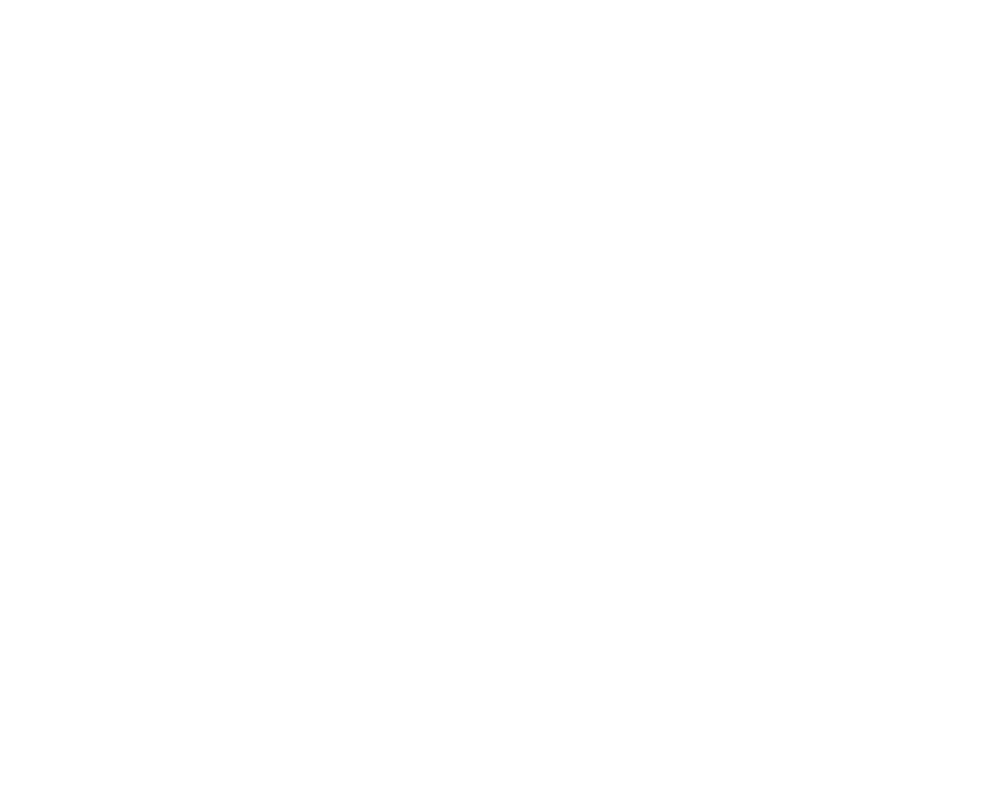
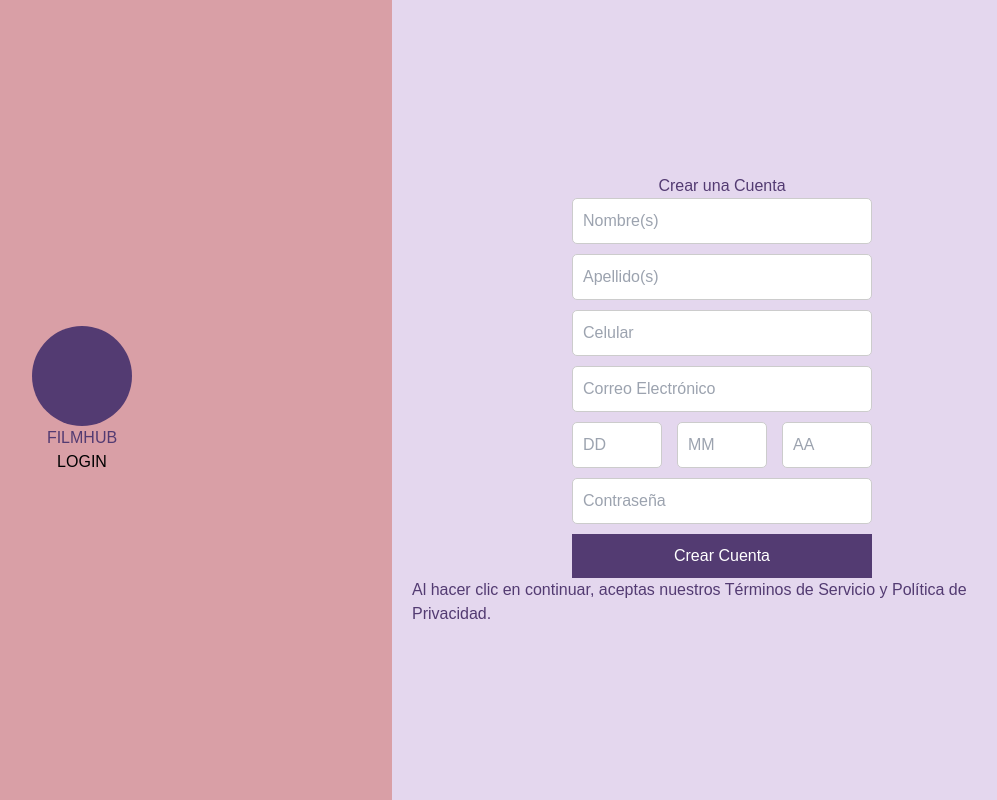
Before and after one commit to Jean-Carlos-L/FilmHub, a React (Vite) app: page / in a window 1280 px wide. Before the commit this address had no page. Shown: the whole page, without its empty margins (228-1225 px from the left). Built offline with nearby package versions, Linux system fonts and the light colour scheme.

Commit message:
feacture/register

```diff
--- a/src/App.tsx
+++ b/src/App.tsx
@@ -1,7 +1,36 @@
-import RoutesPages from "./routes/RoutesPages"
+import './index.css';
 
 function App() {
-  return <RoutesPages />
+  return (
+    <div className="container">
+      <div className="login-section">
+        <div className="logo-container">
+          <div className="logo"></div>
+          <h1>FILMHUB</h1>
+          <button className="login-button">LOGIN</button>
+        </div>
+      </div>
+      <div className="register-section">
+        <h2>Crear una Cuenta</h2>
+        <form>
+          <input type="text" placeholder="Nombre(s)" name="firstName" />
+          <input type="text" placeholder="Apellido(s)" name="lastName" />
+          <input type="text" placeholder="Celular" name="phone" />
+          <input type="email" placeholder="Correo Electrónico" name="email" />
+          <div className="birthdate">
+            <input type="text" placeholder="DD" name="day" />
+            <input type="text" placeholder="MM" name="month" />
+            <input type="text" placeholder="AA" name="year" />
+          </div>
+          <input type="password" placeholder="Contraseña" name="password" />
+          <button type="submit">Crear Cuenta</button>
+        </form>
+        <p>
+          Al hacer clic en continuar, aceptas nuestros <a href="#">Términos de Servicio</a> y <a href="#">Política de Privacidad</a>.
+        </p>
+      </div>
+    </div>
+  );
 }
 
-export default App
+export default App;
--- a/src/index.css
+++ b/src/index.css
@@ -4,5 +4,104 @@
 
 body {
   margin: 0;
-  padding: 0;
+  font-family: Arial, sans-serif;
 }
+
+.container {
+  display: flex;
+  height: 100vh;
+}
+
+.login-section {
+  flex: 1;
+  background-color: #d99fa6;
+  display: flex;
+  justify-content: center;
+  align-items: center;
+}
+
+.logo-container {
+  text-align: center;
+}
+
+.logo {
+  width: 100px;
+  height: 100px;
+  background-color: #533b72;
+  border-radius: 50%;
+  margin: 0 auto;
+}
+
+h1 {
+  color: #533b72;
+}
+
+.toggle-button {
+  background-color: #533b72;
+  color: white;
+  border: none;
+  padding: 10px 20px;
+  margin-top: 20px;
+  cursor: pointer;
+}
+
+.register-section {
+  flex: 1;
+  background-color: #e4d7ee;
+  display: flex;
+  flex-direction: column;
+  justify-content: center;
+  align-items: center;
+  padding: 20px;
+}
+
+.register-section h2 {
+  color: #533b72;
+}
+
+form {
+  display: flex;
+  flex-direction: column;
+  width: 300px;
+}
+
+form input {
+  margin-bottom: 10px;
+  padding: 10px;
+  border: 1px solid #ccc;
+  border-radius: 5px;
+}
+
+form .birthdate {
+  display: flex;
+  justify-content: space-between;
+}
+
+form .birthdate input {
+  width: 30%;
+}
+
+form button {
+  background-color: #533b72;
+  color: white;
+  border: none;
+  padding: 10px;
+  cursor: pointer;
+}
+
+form button:hover {
+  background-color: #3a2a52;
+}
+
+p {
+  color: #533b72;
+}
+
+a {
+  color: #533b72;
+  text-decoration: none;
+}
+
+a:hover {
+  text-decoration: underline;
+}
```
